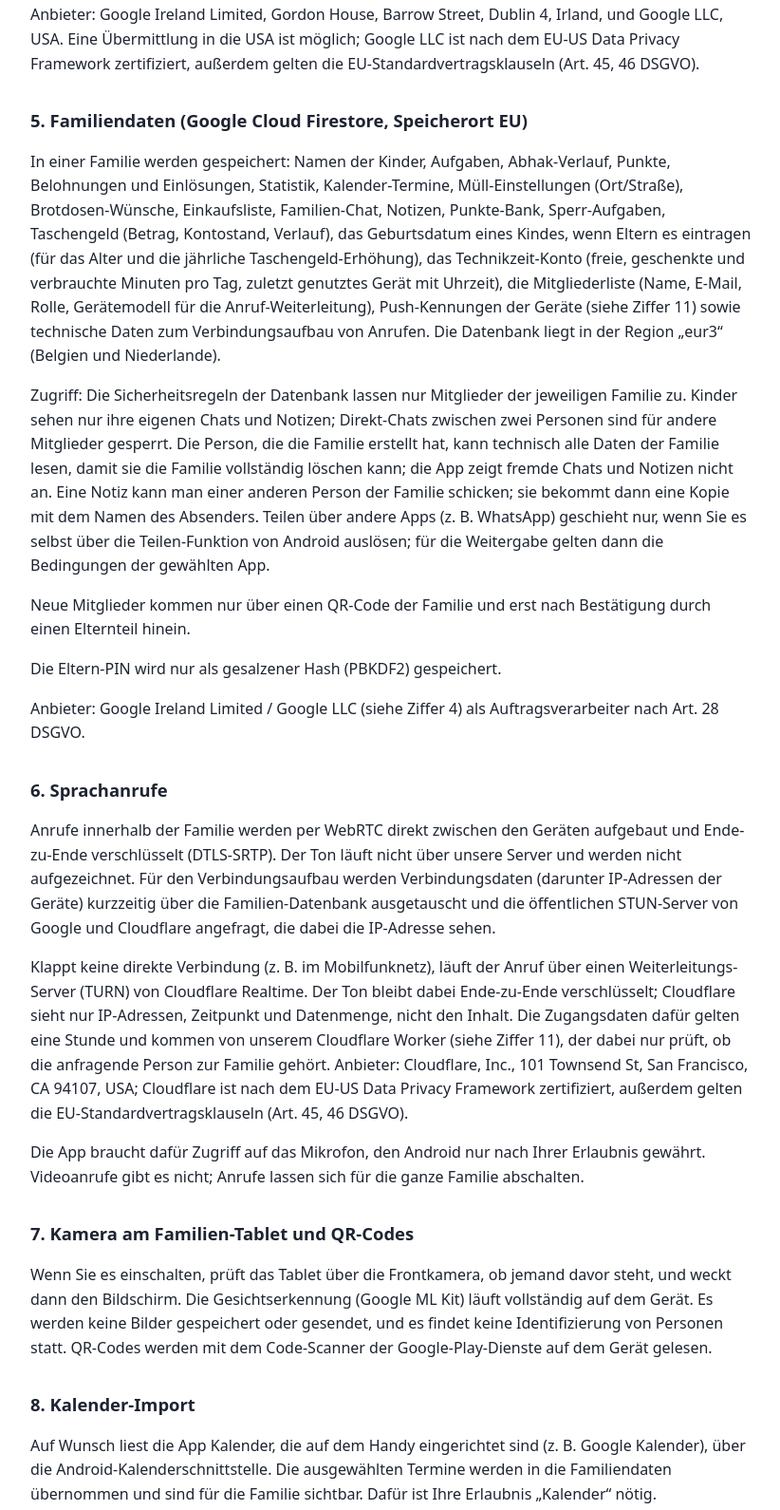
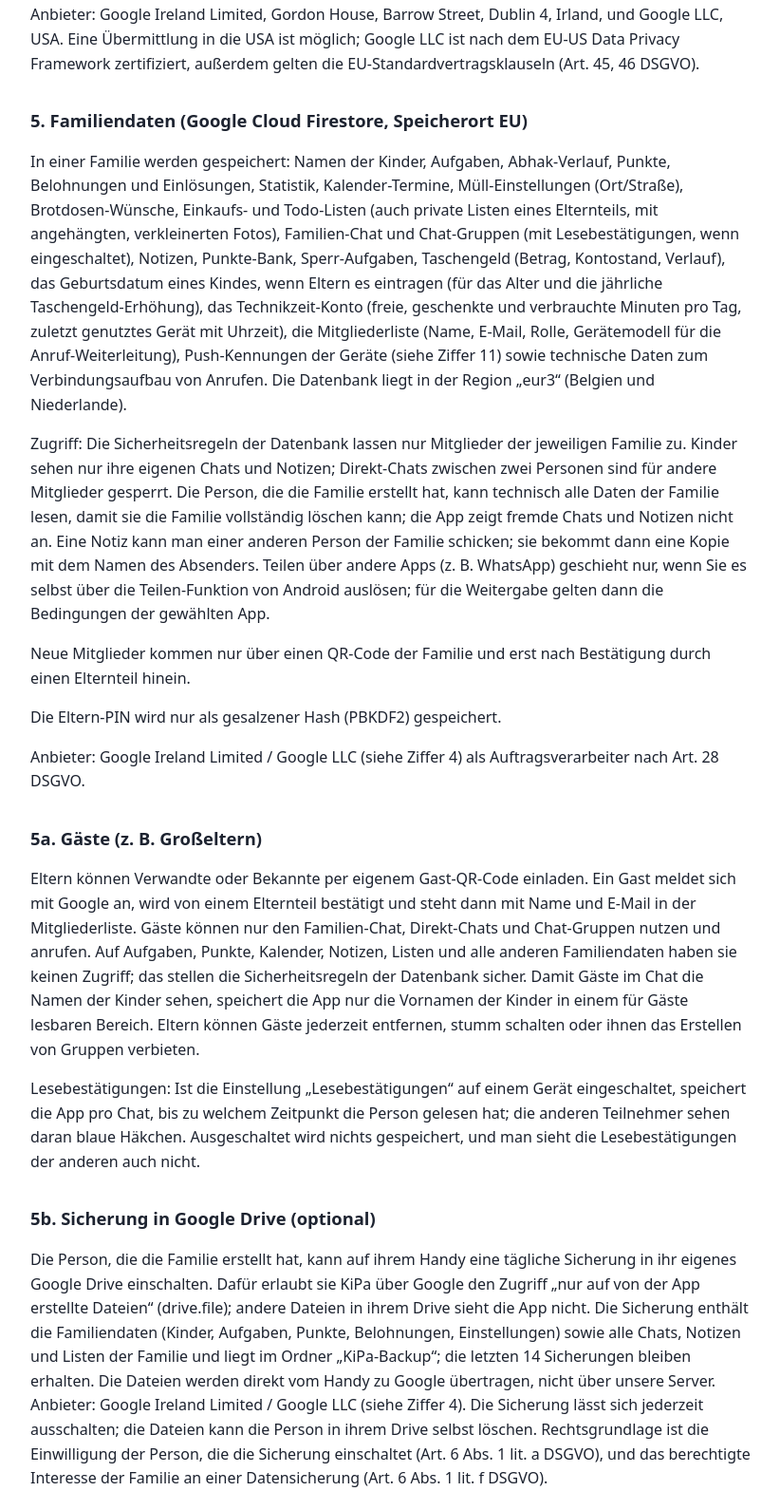
Before and after one commit to compso-stack/aufgaben-updates, a plain HTML site: page docs/datenschutz.html in a window 1280 px wide. Shown: the part 1094-2684 px from the top of the page at 95% size, without its empty margins (228-1050 px from the left). Drawn offline with Linux system fonts and the light colour scheme.

Commit message:
Datenschutz Stand 25.11. (1.01): Gäste, Lesebestätigungen, Listen mit Fotos, Google-Drive-Sicherung

```diff
--- a/docs/datenschutz.html
+++ b/docs/datenschutz.html
@@ -35,11 +35,18 @@
 <p>Anbieter: Google Ireland Limited, Gordon House, Barrow Street, Dublin 4, Irland, und Google LLC, USA. Eine Übermittlung in die USA ist möglich; Google LLC ist nach dem EU-US Data Privacy Framework zertifiziert, außerdem gelten die EU-Standardvertragsklauseln (Art. 45, 46 DSGVO).</p>
 
 <h2>5. Familiendaten (Google Cloud Firestore, Speicherort EU)</h2>
-<p>In einer Familie werden gespeichert: Namen der Kinder, Aufgaben, Abhak-Verlauf, Punkte, Belohnungen und Einlösungen, Statistik, Kalender-Termine, Müll-Einstellungen (Ort/Straße), Brotdosen-Wünsche, Einkaufsliste, Familien-Chat, Notizen, Punkte-Bank, Sperr-Aufgaben, Taschengeld (Betrag, Kontostand, Verlauf), das Geburtsdatum eines Kindes, wenn Eltern es eintragen (für das Alter und die jährliche Taschengeld-Erhöhung), das Technikzeit-Konto (freie, geschenkte und verbrauchte Minuten pro Tag, zuletzt genutztes Gerät mit Uhrzeit), die Mitgliederliste (Name, E-Mail, Rolle, Gerätemodell für die Anruf-Weiterleitung), Push-Kennungen der Geräte (siehe Ziffer 11) sowie technische Daten zum Verbindungsaufbau von Anrufen. Die Datenbank liegt in der Region „eur3“ (Belgien und Niederlande).</p>
+<p>In einer Familie werden gespeichert: Namen der Kinder, Aufgaben, Abhak-Verlauf, Punkte, Belohnungen und Einlösungen, Statistik, Kalender-Termine, Müll-Einstellungen (Ort/Straße), Brotdosen-Wünsche, Einkaufs- und Todo-Listen (auch private Listen eines Elternteils, mit angehängten, verkleinerten Fotos), Familien-Chat und Chat-Gruppen (mit Lesebestätigungen, wenn eingeschaltet), Notizen, Punkte-Bank, Sperr-Aufgaben, Taschengeld (Betrag, Kontostand, Verlauf), das Geburtsdatum eines Kindes, wenn Eltern es eintragen (für das Alter und die jährliche Taschengeld-Erhöhung), das Technikzeit-Konto (freie, geschenkte und verbrauchte Minuten pro Tag, zuletzt genutztes Gerät mit Uhrzeit), die Mitgliederliste (Name, E-Mail, Rolle, Gerätemodell für die Anruf-Weiterleitung), Push-Kennungen der Geräte (siehe Ziffer 11) sowie technische Daten zum Verbindungsaufbau von Anrufen. Die Datenbank liegt in der Region „eur3“ (Belgien und Niederlande).</p>
 <p>Zugriff: Die Sicherheitsregeln der Datenbank lassen nur Mitglieder der jeweiligen Familie zu. Kinder sehen nur ihre eigenen Chats und Notizen; Direkt-Chats zwischen zwei Personen sind für andere Mitglieder gesperrt. Die Person, die die Familie erstellt hat, kann technisch alle Daten der Familie lesen, damit sie die Familie vollständig löschen kann; die App zeigt fremde Chats und Notizen nicht an. Eine Notiz kann man einer anderen Person der Familie schicken; sie bekommt dann eine Kopie mit dem Namen des Absenders. Teilen über andere Apps (z. B. WhatsApp) geschieht nur, wenn Sie es selbst über die Teilen-Funktion von Android auslösen; für die Weitergabe gelten dann die Bedingungen der gewählten App.</p>
 <p>Neue Mitglieder kommen nur über einen QR-Code der Familie und erst nach Bestätigung durch einen Elternteil hinein.</p>
 <p>Die Eltern-PIN wird nur als gesalzener Hash (PBKDF2) gespeichert.</p>
 <p>Anbieter: Google Ireland Limited / Google LLC (siehe Ziffer 4) als Auftragsverarbeiter nach Art. 28 DSGVO.</p>
+
+<h2>5a. Gäste (z. B. Großeltern)</h2>
+<p>Eltern können Verwandte oder Bekannte per eigenem Gast-QR-Code einladen. Ein Gast meldet sich mit Google an, wird von einem Elternteil bestätigt und steht dann mit Name und E-Mail in der Mitgliederliste. Gäste können nur den Familien-Chat, Direkt-Chats und Chat-Gruppen nutzen und anrufen. Auf Aufgaben, Punkte, Kalender, Notizen, Listen und alle anderen Familiendaten haben sie keinen Zugriff; das stellen die Sicherheitsregeln der Datenbank sicher. Damit Gäste im Chat die Namen der Kinder sehen, speichert die App nur die Vornamen der Kinder in einem für Gäste lesbaren Bereich. Eltern können Gäste jederzeit entfernen, stumm schalten oder ihnen das Erstellen von Gruppen verbieten.</p>
+<p>Lesebestätigungen: Ist die Einstellung „Lesebestätigungen“ auf einem Gerät eingeschaltet, speichert die App pro Chat, bis zu welchem Zeitpunkt die Person gelesen hat; die anderen Teilnehmer sehen daran blaue Häkchen. Ausgeschaltet wird nichts gespeichert, und man sieht die Lesebestätigungen der anderen auch nicht.</p>
+
+<h2>5b. Sicherung in Google Drive (optional)</h2>
+<p>Die Person, die die Familie erstellt hat, kann auf ihrem Handy eine tägliche Sicherung in ihr eigenes Google Drive einschalten. Dafür erlaubt sie KiPa über Google den Zugriff „nur auf von der App erstellte Dateien“ (drive.file); andere Dateien in ihrem Drive sieht die App nicht. Die Sicherung enthält die Familiendaten (Kinder, Aufgaben, Punkte, Belohnungen, Einstellungen) sowie alle Chats, Notizen und Listen der Familie und liegt im Ordner „KiPa-Backup“; die letzten 14 Sicherungen bleiben erhalten. Die Dateien werden direkt vom Handy zu Google übertragen, nicht über unsere Server. Anbieter: Google Ireland Limited / Google LLC (siehe Ziffer 4). Die Sicherung lässt sich jederzeit ausschalten; die Dateien kann die Person in ihrem Drive selbst löschen. Rechtsgrundlage ist die Einwilligung der Person, die die Sicherung einschaltet (Art. 6 Abs. 1 lit. a DSGVO), und das berechtigte Interesse der Familie an einer Datensicherung (Art. 6 Abs. 1 lit. f DSGVO).</p>
 
 <h2>6. Sprachanrufe</h2>
 <p>Anrufe innerhalb der Familie werden per WebRTC direkt zwischen den Geräten aufgebaut und Ende-zu-Ende verschlüsselt (DTLS-SRTP). Der Ton läuft nicht über unsere Server und werden nicht aufgezeichnet. Für den Verbindungsaufbau werden Verbindungsdaten (darunter IP-Adressen der Geräte) kurzzeitig über die Familien-Datenbank ausgetauscht und die öffentlichen STUN-Server von Google und Cloudflare angefragt, die dabei die IP-Adresse sehen.</p>
```
